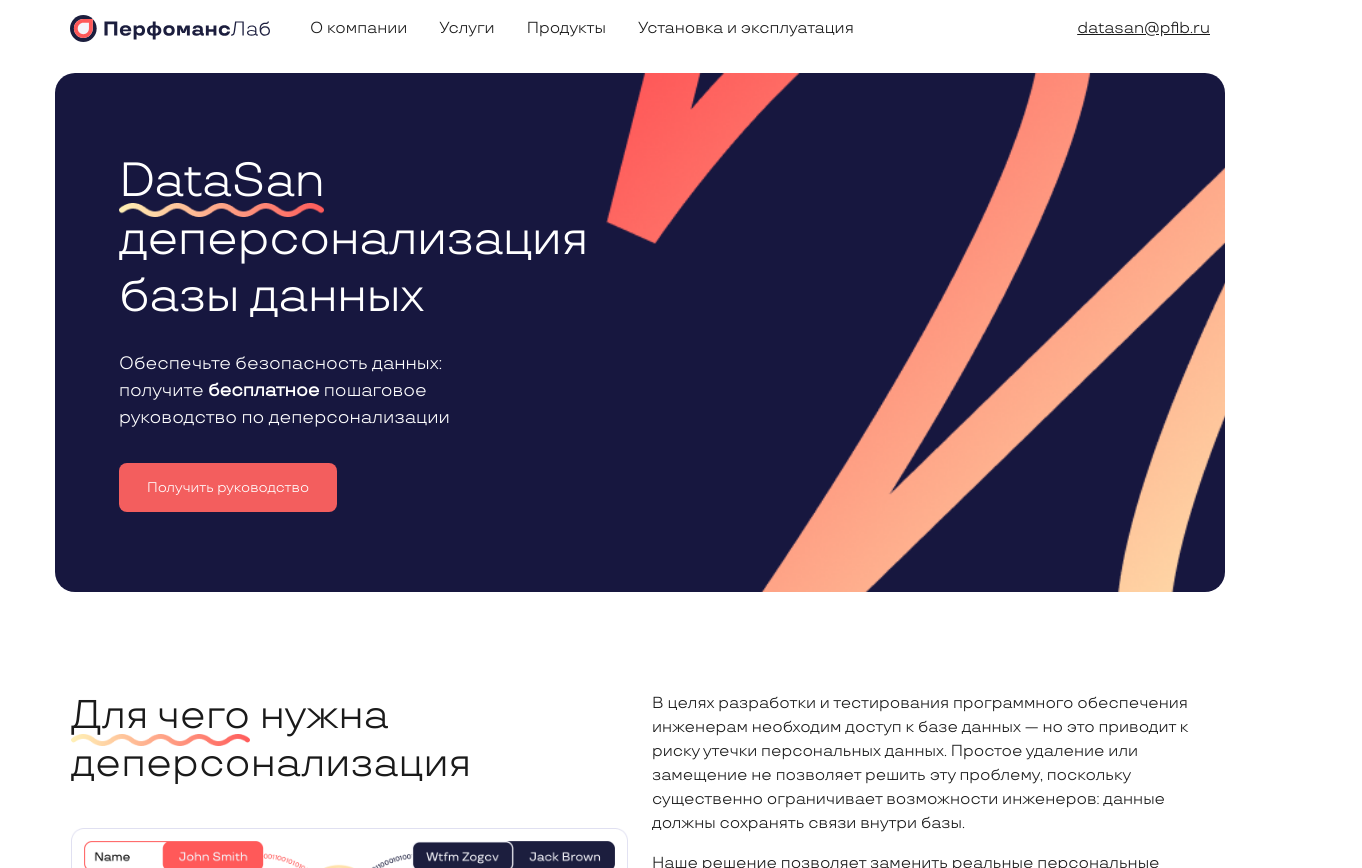
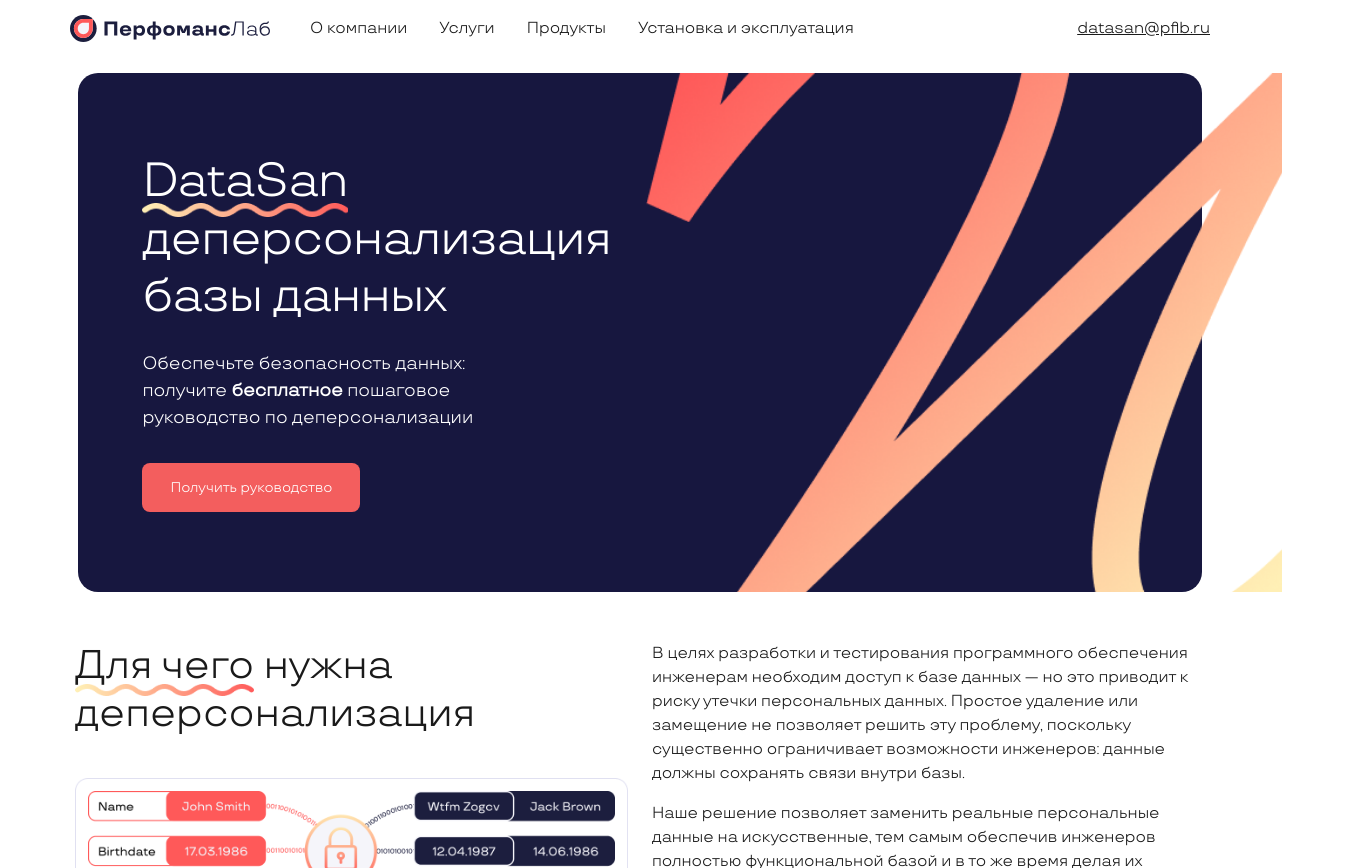
Before and after one commit to Aleator2023/datasan-react, a React (Vite) app: page / in a window 1280 px wide. Shown: the top 868 px of the page, 1362 px wide, since content can reach past the window. Built offline with nearby package versions, Linux system fonts and the light colour scheme.

Commit message:
Коммит от 6 июня

```diff
--- a/src/components/HeroMain.tsx
+++ b/src/components/HeroMain.tsx
@@ -3,6 +3,7 @@
 const HeroMain = () => {
   return (
     <section className="hero-main">
+      <div className="hero-bg-inner">
         <div className="hero-main-content">
           <h1 className="hero-main-title">
             <span className="underline-wrapper">
@@ -20,6 +21,7 @@
           </p>
           <a href="#" className="hero-main-button">Получить руководство</a>
         </div>
+      </div>
     </section>
   );
 };
--- a/src/styles/HeroMain.css
+++ b/src/styles/HeroMain.css
@@ -1,28 +1,41 @@
 .hero-main {
+  background-color: transparent;
+}
+
+.hero-bg-inner {
   position: relative;
   background-color: #17173F;
   border-radius: 20px;
+  width: 90%;
+  margin: 0 auto;
   padding: 80px 5vw;
+  max-width: 1170px;
+  color: white;
   overflow: visible;
-  color: white;
-  margin: auto;
-  max-width: 1170px;
+}
 
+.hero-bg-inner::after {
+  content: '';
+  position: absolute;
+  top: 0px;
+  right: -160px;
+  width: 800px;
+  height: 100%;
   background-image: url('../assets/Vector 921.png');
   background-repeat: no-repeat;
-  background-size: 70%;
-  background-position:  top right -200px;
+  background-size: contain;
+  background-position: right top;
+  pointer-events: none;
+  z-index: 0;
 
+  -webkit-mask-image: linear-gradient(to right, black 90%, transparent 80%);
+  mask-image: linear-gradient(to right, black 90%, transparent 80%);
+  -webkit-mask-repeat: no-repeat;
+  mask-repeat: no-repeat;
 }
 
-.hero-main-bg {
-  position: absolute;
-  top: 0;
-  right: 0;
-  height: 100%;
-  width: 100%;
-  z-index: 0;
-  object-fit: cover;
+.hero-main-content {
+  position: relative;
 }
 
 .hero-main-content {
--- a/src/styles/WhyNeeded.css
+++ b/src/styles/WhyNeeded.css
@@ -1,7 +1,8 @@
 .why-section {
   max-width: 1170px;
-  margin: 100px auto;
-  padding: 0 16px;
+  margin: auto;
+  margin-top: 30px ;
+  padding: 20px;
   font-family: 'TT Travels', sans-serif;
   color: #1A1A1A;
 }
```
Lines whose indentation alone changed are shown as unchanged.
